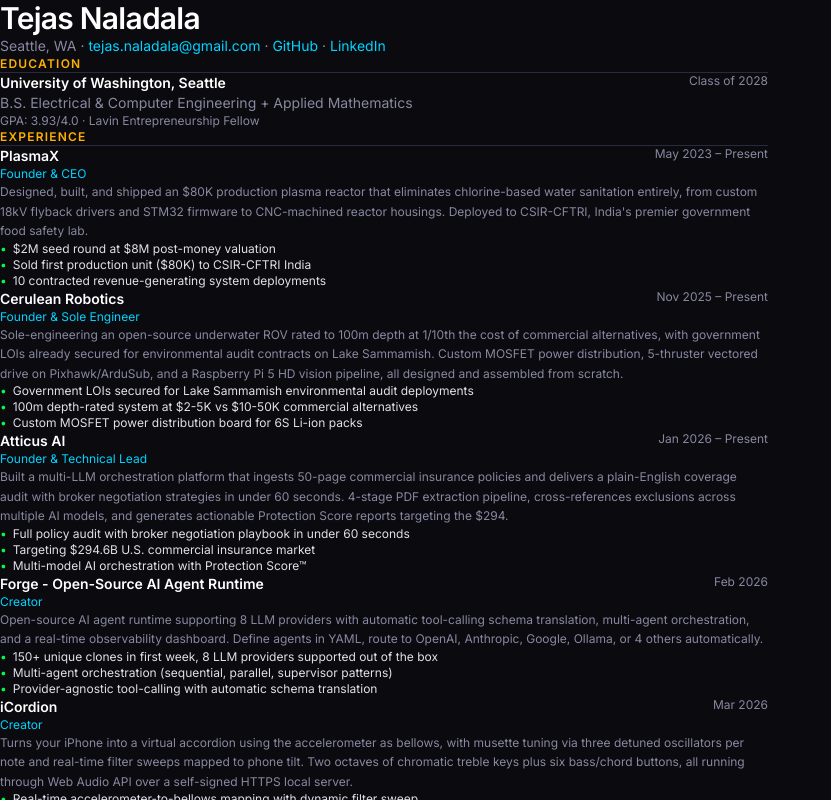
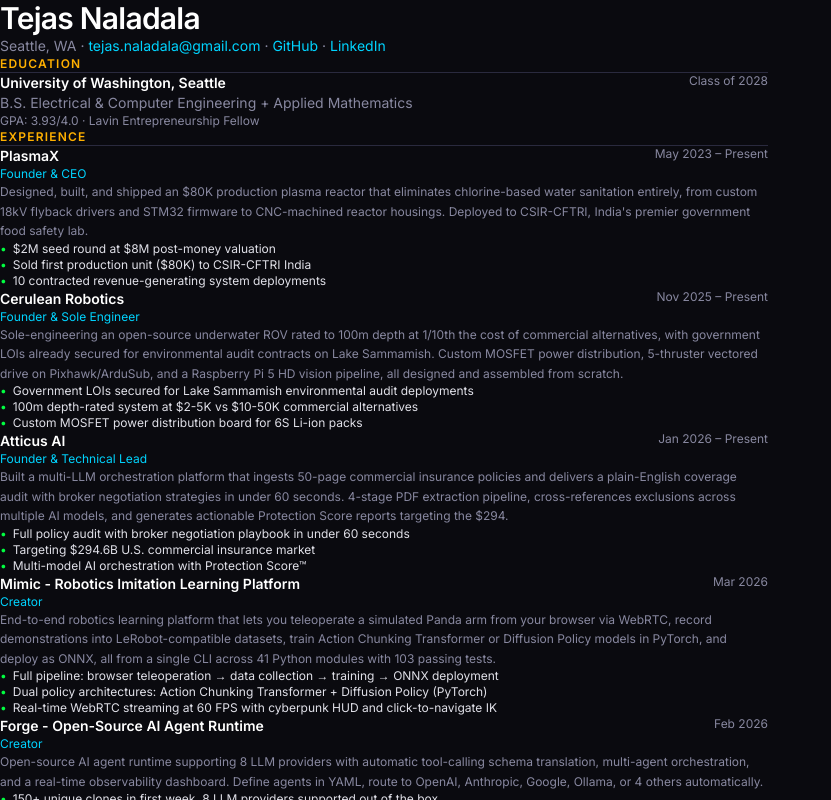
Before and after one commit to tejasnaladala/tejas-os, a Next.js app: page /resume in a window 1280 px wide. Shown: the whole page, without its empty margins (0-831 px from the left). Built offline with nearby package versions, Linux system fonts and the light colour scheme.

Commit message:
add Mimic robotics project, remove em dashes sitewide

```diff
--- a/src/app/work/page.tsx
+++ b/src/app/work/page.tsx
@@ -12,7 +12,7 @@
 const research = projects.filter((p) =>
   ["seal-lab", "niist"].includes(p.id)
 );
-const openSource = projects.filter((p) => ["forge", "icordion"].includes(p.id));
+const openSource = projects.filter((p) => ["mimic", "forge", "icordion"].includes(p.id));
 
 const TEJAS_OS = {
   title: "TejasOS - This Portfolio",
--- a/src/data/projects.ts
+++ b/src/data/projects.ts
@@ -71,6 +71,29 @@
     tech: ["Next.js", "Claude/GPT-4 Orchestration", "PDF Extraction + OCR", "Vector Search"],
   },
   {
+    id: "mimic",
+    filename: "Mimic",
+    extension: "py",
+    title: "Mimic - Robotics Imitation Learning Platform",
+    role: "Creator",
+    date: "Mar 2026",
+    description:
+      "End-to-end robotics learning platform that lets you teleoperate a simulated Panda arm from your browser via WebRTC, record demonstrations into LeRobot-compatible datasets, train Action Chunking Transformer or Diffusion Policy models in PyTorch, and deploy as ONNX, all from a single CLI across 41 Python modules with 103 passing tests.",
+    metrics: [
+      "Full pipeline: browser teleoperation \u2192 data collection \u2192 training \u2192 ONNX deployment",
+      "Dual policy architectures: Action Chunking Transformer + Diffusion Policy (PyTorch)",
+      "Real-time WebRTC streaming at 60 FPS with cyberpunk HUD and click-to-navigate IK",
+      "103 passing tests across 12 test modules, 41 Python source files",
+    ],
+    tech: [
+      "MuJoCo",
+      "PyTorch",
+      "FastAPI/WebRTC",
+      "React/TypeScript",
+    ],
+    links: [{ label: "GitHub", url: "https://github.com/tejasnaladala/mimic" }],
+  },
+  {
     id: "forge",
     filename: "Forge",
     extension: "pkg",
@@ -123,17 +146,19 @@
     role: "Research Associate",
     date: "Mar \u2013 Nov 2025",
     description:
-      "Built real-time embedded sensing systems under Prof. Mamishev across two funded research proposals, including a PPG-based drowsiness detection wearable with 95% motion artifact rejection and a non-intrusive breakage sensor designed for U.S. Navy hull integrity monitoring. Custom Butterworth bandpass filter pipeline at 0.5-5Hz, authored grant sections and technical abstracts across a 7-person research team.",
+      "Built real-time embedded sensing systems under Prof Mamishev across two funded research proposals: a PPG-based drowsiness detection wearable on STM32 with a custom 4th-order Butterworth bandpass filter achieving 95% motion artifact rejection, and a non-intrusive breakage sensor for US Navy hull integrity monitoring with custom signal conditioning circuitry and data acquisition firmware built from scratch.",
     metrics: [
-      "95% motion artifact rejection on real-time PPG drowsiness detection (0.5-5Hz Butterworth pipeline)",
-      "Non-intrusive breakage sensor designed for U.S. Navy hull integrity monitoring",
-      "Authored grant sections and technical abstracts across 7-person research team",
+      "95% motion artifact rejection on real-time PPG drowsiness detection wearable",
+      "Full signal chain: photodiode \u2192 analog front-end \u2192 DSP \u2192 feature extraction \u2192 classification",
+      "Non-intrusive breakage sensor engineered for U.S. Navy hull integrity monitoring",
+      "Authored technical sections across 2 funded grant proposals in a 7-person team",
     ],
     tech: [
-      "Embedded Systems (STM32)",
-      "Signal Processing",
-      "Sensor Design",
-      "Technical Writing",
+      "Embedded C/C++ (STM32)",
+      "PCB Design",
+      "Signal Processing (DSP)",
+      "Analog Front-End Design",
+      "Python (SciPy/NumPy)",
     ],
   },
   {
--- a/src/data/thesis.ts
+++ b/src/data/thesis.ts
@@ -9,19 +9,19 @@
   {
     number: 1,
     title: "Atoms don't have a backspace key",
-    body: "Software engineers get infinite retries. I get one shot at a $80K plasma reactor — burn a trace at 2am and it's scrap metal, not a rollback. That constraint breeds a different kind of builder, one who thinks in failure modes before features. If you can ship hardware, software is easy mode.",
+    body: "Software engineers get infinite retries. I get one shot at a $80K plasma reactor. Burn a trace at 2am and it's scrap metal, not a rollback. That constraint breeds a different kind of builder, one who thinks in failure modes before features. If you can ship hardware, software is easy mode.",
     accent: "cyan",
   },
   {
     number: 2,
     title: "No customers, no opinion",
-    body: "Three ventures before graduating — not side projects, ventures with invoices and people depending on the thing actually working. Engineering isn't elegant abstractions. It's solving problems someone will pay real money for. If you've never shipped with your name on the line, you're practicing.",
+    body: "Three ventures before graduating. Not side projects, ventures with invoices and people depending on the thing actually working. Engineering isn't elegant abstractions. It's solving problems someone will pay real money for. If you've never shipped with your name on the line, you're practicing.",
     accent: "green",
   },
   {
     number: 3,
     title: "Prototype like a maniac. Produce like a surgeon.",
-    body: "I'll hack a proof of concept in a weekend and spend weeks specifying it for production. Plasma reactors don't forgive sloppy work and neither do customers. Speed and rigor aren't opposites — they're both outcomes of knowing which phase you're in.",
+    body: "I'll hack a proof of concept in a weekend and spend weeks specifying it for production. Plasma reactors don't forgive sloppy work and neither do customers. Speed and rigor aren't opposites. They're both outcomes of knowing which phase you're in.",
     accent: "amber",
   },
   {
```
